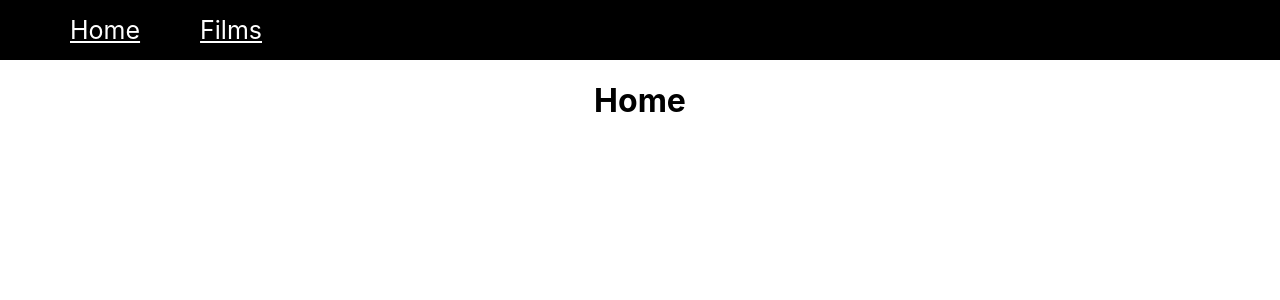
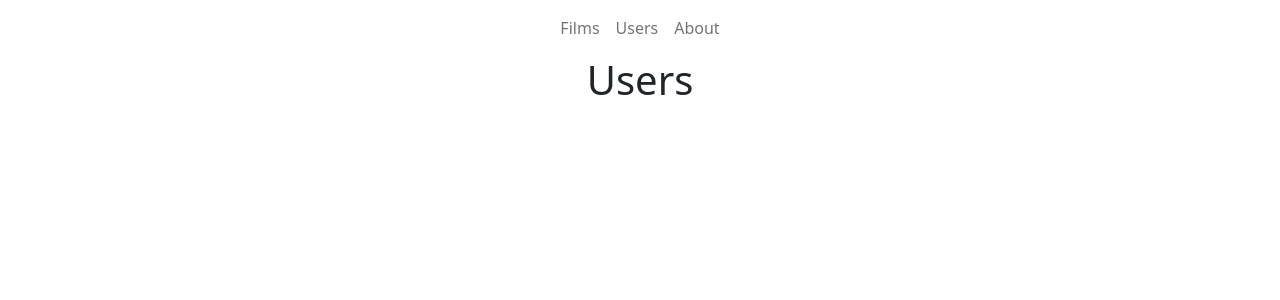
Before and after one commit to JamesLaws121/film-festival-client, a React (Create React App) app: page /users in a window 1280 px wide. Shown: the top 300 px of the page. Built offline with nearby package versions, Linux system fonts and the light colour scheme.

Commit message:
bootstrap

```diff
--- a/package.json
+++ b/package.json
@@ -11,8 +11,11 @@
     "@types/react": "^18.2.0",
     "@types/react-dom": "^18.2.1",
     "axios": "^1.4.0",
+    "bootstrap": "^5.2.3",
+    "bootstrap-icons": "^1.10.5",
     "create-react-app": "^5.0.1",
     "react": "^18.2.0",
+    "react-bootstrap": "^2.7.4",
     "react-dom": "^18.2.0",
     "react-router-dom": "^6.11.0",
     "react-scripts": "5.0.1",
--- a/public/index.html
+++ b/public/index.html
@@ -24,20 +24,10 @@
       work correctly both with client-side routing and a non-root public URL.
       Learn how to configure a non-root public URL by running `npm run build`.
     -->
-    <title>React App</title>
+    <title>Festival App</title>
   </head>
   <body>
     <noscript>You need to enable JavaScript to run this app.</noscript>
-    <div id="root"></div>
-    <!--
-      This HTML file is a template.
-      If you open it directly in the browser, you will see an empty page.
-
-      You can add webfonts, meta tags, or analytics to this file.
-      The build step will place the bundled scripts into the <body> tag.
-
-      To begin the development, run `npm start` or `yarn start`.
-      To create a production bundle, use `npm run build` or `yarn build`.
-    -->
+    <div id="root" style="width: 100%;"></div>
   </body>
 </html>
--- a/src/App.css
+++ b/src/App.css
@@ -1,63 +1,55 @@
 .App {
   text-align: center;
-}
-
-.App-logo {
-  height: 40vmin;
-  pointer-events: none;
-}
-
-@media (prefers-reduced-motion: no-preference) {
-  .App-logo {
-    animation: App-logo-spin infinite 20s linear;
-  }
-}
-
-.App-header {
-  background-color: #282c34;
-  min-height: 100vh;
   display: flex;
   flex-direction: column;
   align-items: center;
   justify-content: center;
-  font-size: calc(10px + 2vmin);
-  color: white;
+  width: 100%;
 }
 
 .App-link {
   color: #61dafb;
 }
 
-.navbar {
+.row-container {
+  display: flex;
+  flex-direction: row;
+  justify-content: center;
+  align-items: stretch;
+}
+
+.container {
+  display: flex;
+  flex-direction: column;
+  justify-content: center;
+  align-items: stretch;
+}
+
+body {
   display: flex;
   align-items: center;
-  background-color: black;
-  color: white;
-  height: 60px;
-  width: 100%;
-}
-.nav-item {
-  display: flex;
-  align-items: center;
-  margin: 30px;
+  margin: 0;
+  justify-content: center;
 }
 
-.nav-link {
-  font-size: 25px;
-  color: white;
+input[type="search"] {
+  border: none;
+  outline: none;
+  background: transparent;
+  color: inherit;
+  width: 95%;
 }
 
-.nav-ul {
-  display: flex;
-  justify-content: center;
-  list-style: none;
+.search-container {
+  color: #555;
+  padding: 2px;
+  border: 1px solid currentColor;
+  border-radius: 5px;
+  margin: 0 0 30px;
 }
 
-@keyframes App-logo-spin {
-  from {
-    transform: rotate(0deg);
-  }
-  to {
-    transform: rotate(360deg);
-  }
+.search-button {
+  border: none;
+  width: 5%;
+  background: transparent;
 }
--- a/src/App.tsx
+++ b/src/App.tsx
@@ -1,35 +1,33 @@
 import React from 'react';
-import logo from './logo.svg';
 import './App.css';
-import {
-  BrowserRouter as Router,
-  Routes,
-  Route,
-  Link
-} from "react-router-dom";
-import Home from "./Pages/Home";
-import Films from "./Pages/Films";
+import {BrowserRouter as Router, Link, Route, Routes} from "react-router-dom";
+import Films from "./film/Films";
+import Users from "./user/Users";
+import 'bootstrap/dist/css/bootstrap.min.css';
+import 'bootstrap-icons/font/bootstrap-icons.css';
 
-function App() {
+const App = () => {
   return (
     <div className="App">
         <Router>
-        <div>
-          <nav className="navbar">
-            <ul className="nav-ul">
-              <li className = "nav-item">
-                <Link to="/" className="nav-link">Home</Link>
+            <nav className="navbar navbar-expand-lg">
+                <ul className="navbar-nav">
+                    <li className="nav-item">
+                        <Link to="/films" className="nav-link">Films</Link>
                     </li>
-              <li className = "nav-item">
-                <Link to="/films" className="nav-link">Films</Link>
+                    <li className="nav-item">
+                        <Link to="/users" className="nav-link">Users</Link>
+                    </li>
+                    <li className="nav-item">
+                        <Link to="/about" className="nav-link">About</Link>
                     </li>
                 </ul>
             </nav>
             <Routes>
                 <Route path="/films" element={<Films/>}/>
-            <Route path="*" element={<Home/>}/>
+                <Route path="/users" element={<Users/>}/>
+                <Route path="*" element={<Films/>}/>
             </Routes>
-        </div>
         </Router>
     </div>
   );
--- a/src/Pages/Films.tsx
+++ /dev/null
@@ -1,22 +0,0 @@
-import axios from "axios";
-import React from "react";
-import FilmTable from "../components/GetFilms";
-import GetFilms from "../components/GetFilms";
-
-
-const Films = () => {
-    return (
-        <div>
-            <h1>Films</h1>
-            <div className="searchBar">
-                <input type="search" placeholder="search" id="searchInput"/>
-                <button></button>
-            </div>
-
-            <GetFilms />
-        </div>
-    )
-}
-
-
-export default Films;
--- a/src/Pages/Home.tsx
+++ /dev/null
@@ -1,5 +0,0 @@
-
-const Home = () => {
-    return (<h1>Home</h1>)
-}
-export default Home;
--- a/src/components/GetFilms.tsx
+++ /dev/null
@@ -1,81 +0,0 @@
-
-import Films from "../Pages/Films";
-import React from "react";
-import {Link} from "react-router-dom";
-import axios from "axios";
-
-function GetFilms() {
-    const [errorFlag, setErrorFlag] = React.useState(false)
-    const [films, setFilms] = React.useState < Array < Film >> ([])
-    const [errorMessage, setErrorMessage] = React.useState("")
-
-    React.useEffect(() => {
-        getFilms()
-    }, [])
-
-    const getFilms = () => {
-        axios.get('http://localhost:3000/api/films')
-            .then((response) => {
-                setErrorFlag(false)
-                setErrorMessage("")
-                setFilms(response.data)
-            }, (error) => {
-                setErrorFlag(true)
-                setErrorMessage(error.toString())
-            })
-    }
-
-    const list_of_films = () => {
-        return films.map((item: Film) =>
-            <tr key={item.id}>
-                <th scope="row">{item.id}</th>
-                <td>{item.title}</td>
-                <td>
-                    <Link to={"/films/" + item.id}>Go to film</Link>
-                </td>
-                <td>
-                    <button type="button">Delete</button>
-                    <button type="button">Edit</button>
-                </td>
-            </tr>
-        )
-    }
-    const FilmTable = () => {
-        if (errorFlag) {
-            return (
-                <div>
-                    <div style={{ color: "red" }}>
-                        {errorMessage}
-                    </div>
-                </div>
-            )
-        } else {
-            return(
-                <div>
-                    <table className="table">
-                        <thead>
-                        <tr>
-                            <th scope="col">#</th>
-                            <th scope="col">Title</th>
-                            <th scope="col">Action</th>
-
-                        </tr>
-                        </thead>
-                        <tbody>
-                        {list_of_films()}
-                        </tbody>
-                    </table>
-                </div>
-            )
-        }
-    }
-    return (
-        <div>
-            {FilmTable()}
-        </div>
-    )
-}
-
-
-
-export default GetFilms;
--- /dev/null
+++ b/src/film/FilmTable.tsx
@@ -0,0 +1,78 @@
+
+import React from "react";
+import {Link} from "react-router-dom";
+import axios from "axios";
+
+const FilmTable = () => {
+    const [films, setFilms] = React.useState <Array<Film>>([])
+    const [errorFlag, setErrorFlag] = React.useState(false)
+    const [errorMessage, setErrorMessage] = React.useState("")
+
+    React.useEffect(() => {
+        GetFilms()
+    }, [])
+
+    const GetFilms = () => {
+        axios.get('http://localhost:4941/api/v1/films')
+            .then((response) => {
+                setErrorFlag(false)
+                setErrorMessage("")
+                setFilms(response.data.films)
+            }, (error) => {
+                setErrorFlag(true)
+                setErrorMessage(error.toString())
+            })
+    }
+
+    function FilmsList() {
+
+        return films.map((value: Film) =>
+            <tr key={value.id}>
+                <div className="card">
+                    <Link to={"/films/" + value.id}>
+                        <img src="../public/logo192.png" className="card-img-top" alt="../public/logo192.png"></img>
+                    </Link>
+                    <div className="card-body">
+                        <h5 className="card-title">{value.title}</h5>
+                        <p className="card-text">Some quick example text to build on the card title and make up the bulk
+                            of the card's content.</p>
+                        <button type="button">Delete</button>
+                        <button type="button">Edit</button>
+                    </div>
+                </div>
+            </tr>
+        )
+    }
+
+    if (errorFlag) {
+        return (
+            <div>
+                <div style={{color: "red"}}>
+                    {errorMessage}
+                </div>
+            </div>
+        )
+    } else {
+        return (
+            <div>
+                <table className="table">
+                    <thead>
+                    <tr>
+                        <th scope="col"></th>
+                        <th scope="col"></th>
+                        <th scope="col"></th>
+
+                    </tr>
+                    </thead>
+                    <tbody>
+                    {FilmsList()}
+                    </tbody>
+                </table>
+            </div>
+        )
+    }
+}
+
+
+
+export default FilmTable;
--- /dev/null
+++ b/src/film/Films.tsx
@@ -0,0 +1,30 @@
+import axios from "axios";
+import React from "react";
+import FilmTable from "./FilmTable";
+import '../App.css';
+import 'bootstrap/dist/css/bootstrap.min.css';
+import 'bootstrap-icons/font/bootstrap-icons.css';
+
+
+const Films = () => {
+    return (
+        <div>
+            <h1>Films</h1>
+            <body>
+                <div className="container">
+                    <div className="input-group search-container form-control">
+                        <input type="search" placeholder="search" id="searchInput"/>
+                        <button className="search-button">
+                            <i className="bi bi-search"></i>
+                        </button>
+
+                    </div>
+                </div>
+            </body>
+            <FilmTable />
+        </div>
+    )
+}
+
+
+export default Films;
--- a/src/index.tsx
+++ b/src/index.tsx
@@ -3,9 +3,7 @@ import ReactDOM from 'react-dom/client';
 import './index.css';
 import App from './App';
 
-const root = ReactDOM.createRoot(
-  document.getElementById('root') as HTMLElement
-);
+const root = ReactDOM.createRoot(document.getElementById('root') as HTMLElement);
 root.render(
     <App />
 );
--- /dev/null
+++ b/src/user/Users.tsx
@@ -0,0 +1,17 @@
+import axios from "axios";
+import React from "react";
+import '../App.css';
+
+
+const Users = () => {
+    return (
+        <div>
+            <h1>Users</h1>
+            <body>
+            </body>
+        </div>
+    )
+}
+
+
+export default Users;
```
Also changed, not shown: src/index.css (line endings or trailing spaces), 1 other file (tests, documents, lock files or other folders). Lines whose indentation alone changed are shown as unchanged.
